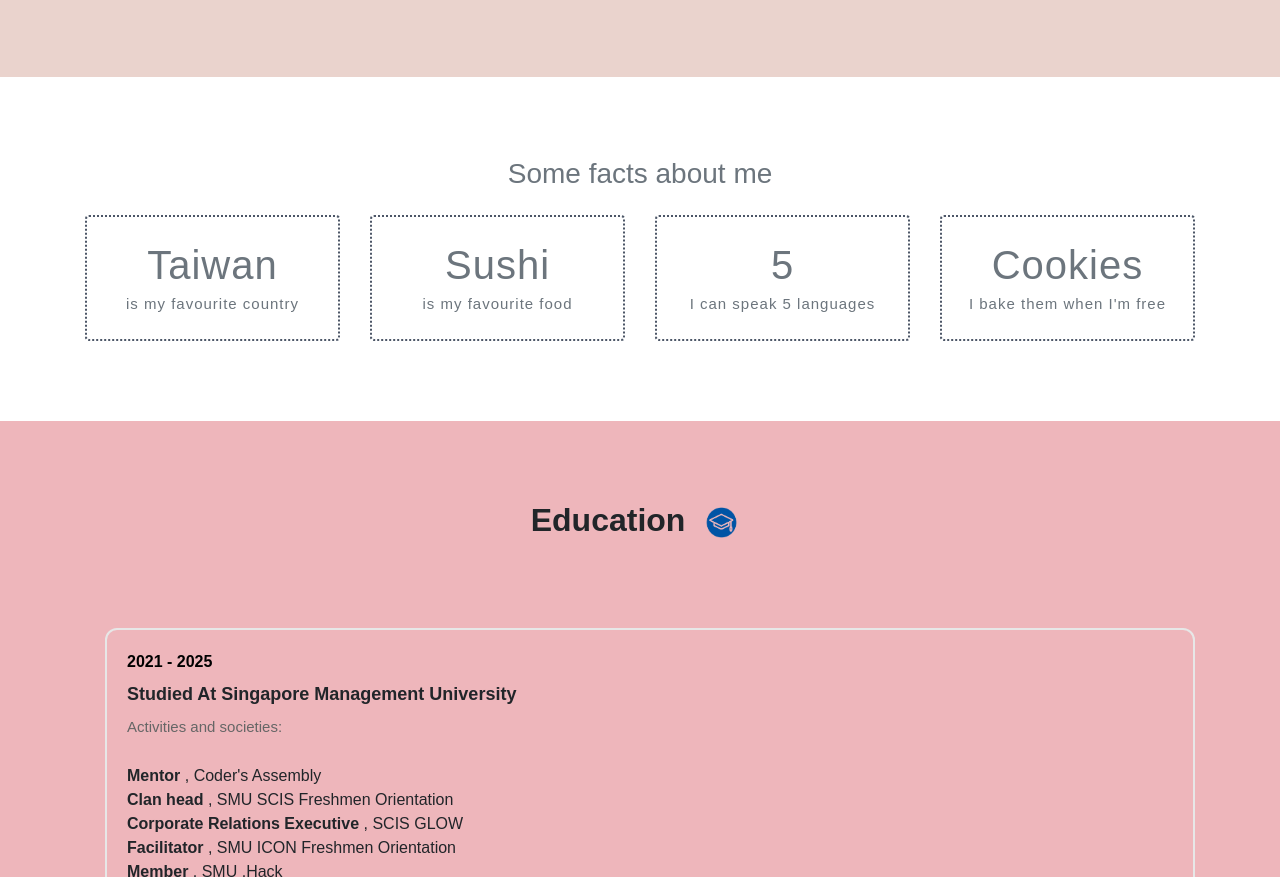
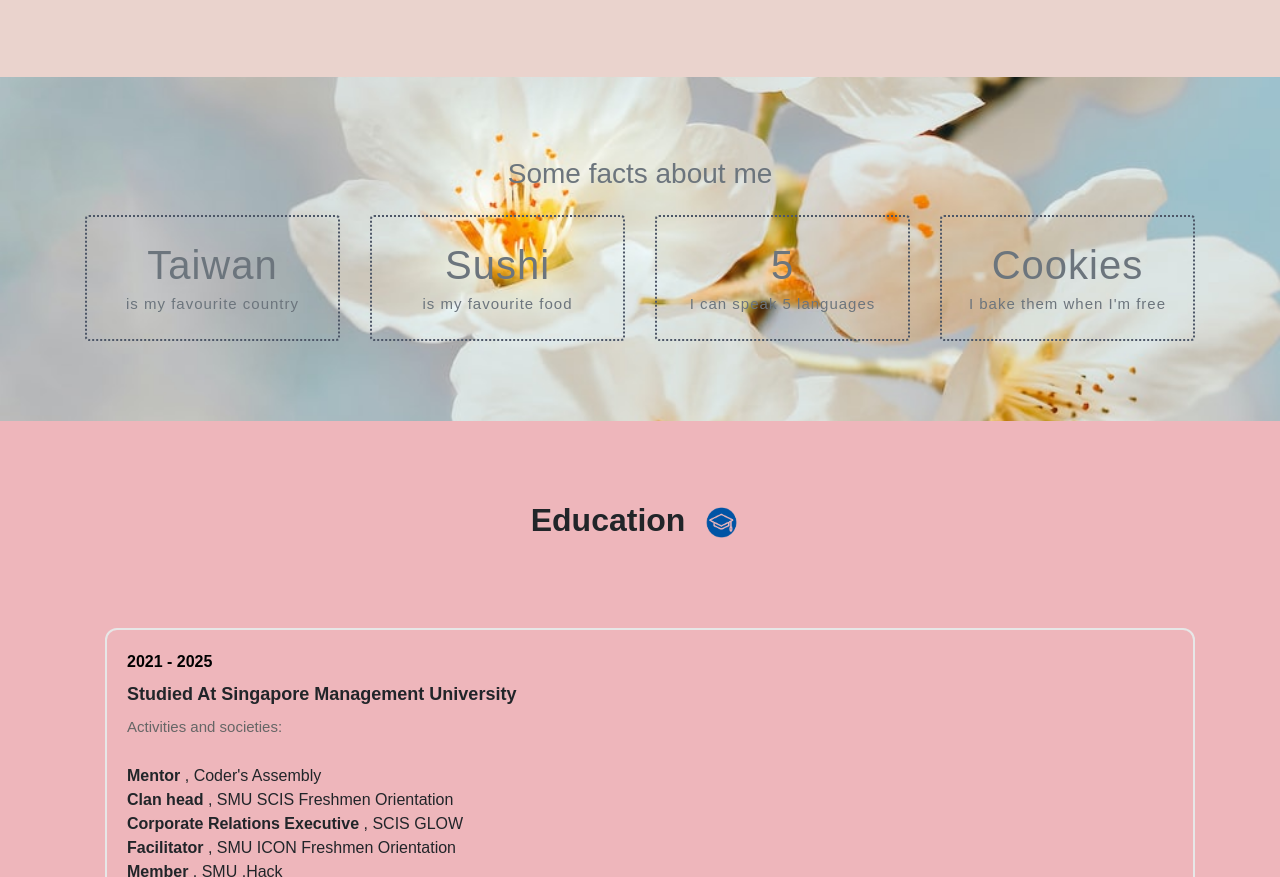
Before and after one commit to kelsieee/kelsieee.github.io, a plain HTML site: page index.html in a window 1280 px wide. Shown: the part 1589-2466 px from the top of the page. Drawn offline with Linux system fonts and the light colour scheme; some icons are missing.

Commit message:
change background for funfact agn

```diff
--- a/css/style.css
+++ b/css/style.css
@@ -280,7 +280,7 @@ button:focus {
 .bg-funfact {
     position: relative;
     /* background-color:#e8befd; */
-    background-image: url(../images/test.avif);
+    background-image: url(../images/flower.jpeg);
     background-size: cover;
     background-position: center center;
 }
```
